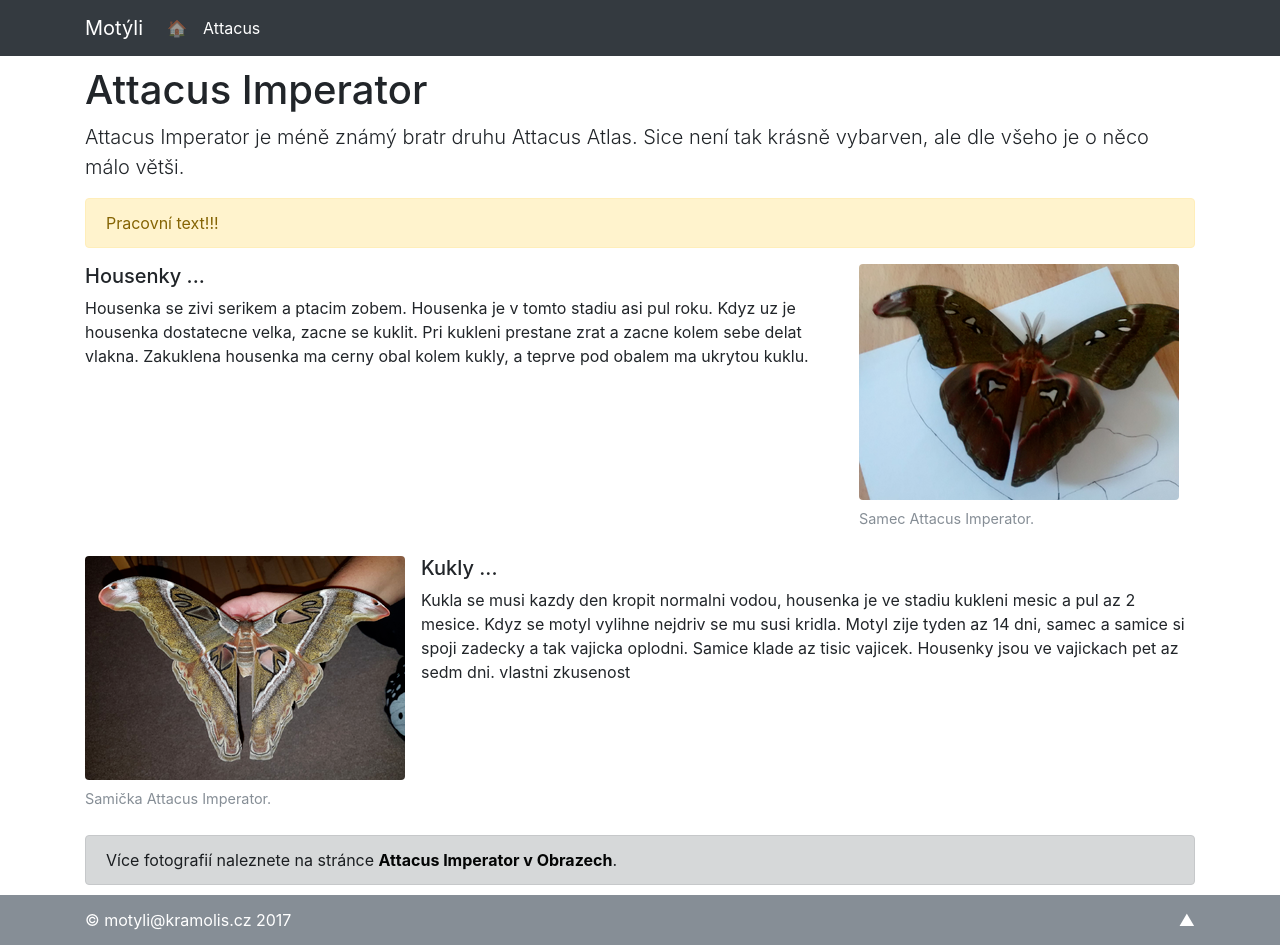
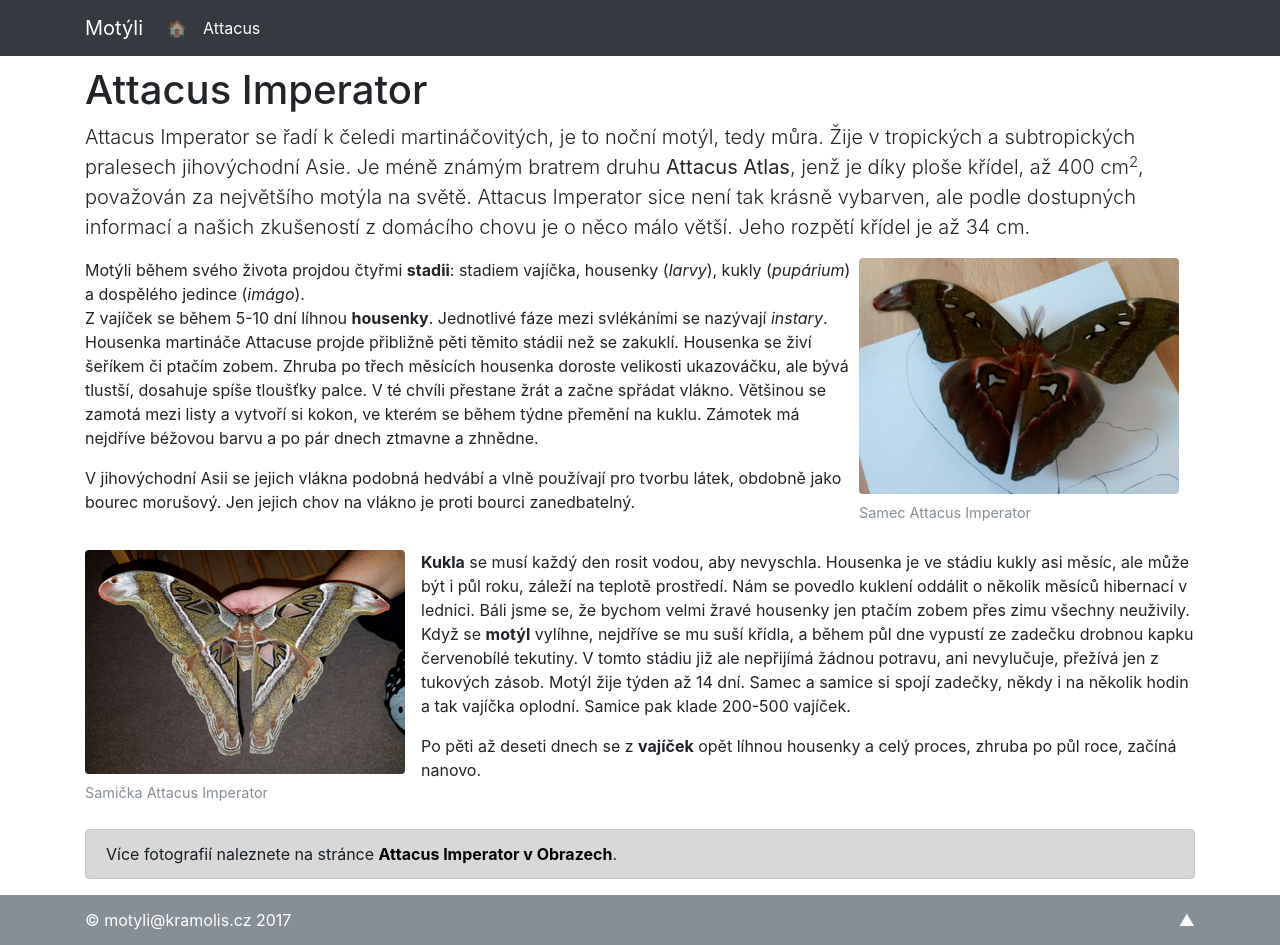
Before and after one commit to shamoh/pages-motyli, a Jekyll site: the page built from attacus/imperator.html, in a window 1280 px wide and 945 px high. Built offline with Jekyll 4.4.1, drawn with Linux system fonts in a browser that asks for light colours; nearby versions of some CDN libraries.

Commit message:
Dokoncen text o attacusovi.

```diff
--- a/attacus/imperator.html
+++ b/attacus/imperator.html
@@ -6,43 +6,53 @@ title: Attacus Imperator
 <h1>Attacus Imperator</h1>
 
 <p class="lead">
-  Attacus Imperator je méně známý bratr druhu Attacus Atlas.
-  Sice není tak krásně vybarven, ale dle všeho je o něco málo větši.
+  Attacus Imperator se řadí k čeledi martináčovitých, je to noční motýl, tedy můra.
+  Žije v tropických a subtropických pralesech jihovýchodní Asie.
+  Je méně známým bratrem druhu <strong>Attacus Atlas</strong>, jenž je díky ploše křídel,
+  až 400 cm<sup>2</sup>, považován za největšího motýla na světě.
+  Attacus Imperator sice není tak krásně vybarven, ale podle dostupných informací a
+  našich zkušeností z domácího chovu je o něco málo větší. Jeho rozpětí křídel je až 34 cm.
 </p>
-
-<div class="alert alert-warning" role="alert">
-  Pracovní text!!!
-</div>
 
 <div class="media">
   <div class="media-body">
-    <h5 class="mt-0">Housenky ...</h5>
-    Housenka se zivi serikem a ptacim zobem.
-    Housenka je v tomto stadiu asi pul roku.
-    Kdyz uz je housenka dostatecne velka,
-    zacne se kuklit.
-    Pri kukleni prestane zrat a zacne kolem sebe delat vlakna.
-    Zakuklena housenka ma cerny obal kolem kukly,
-    a teprve pod obalem ma ukrytou kuklu.
+    Motýli během svého života projdou čtyřmi <strong>stadii</strong>: stadiem vajíčka, housenky (<i>larvy</i>),
+    kukly (<i>pupárium</i>) a dospělého jedince (<i>imágo</i>).
+    <p>
+    Z vajíček se během 5-10 dní líhnou <strong>housenky</strong>. Jednotlivé fáze mezi svlékáními se nazývají
+    <i>instary</i>. Housenka martináče Attacuse projde přibližně pěti těmito stádii než se zakuklí.
+    Housenka se živí šeříkem či ptačím zobem. Zhruba po třech měsících housenka doroste velikosti
+    ukazováčku, ale bývá tlustší, dosahuje spíše tloušťky palce. V té chvíli přestane žrát a začne
+    spřádat vlákno. Většinou se zamotá mezi listy a vytvoří si kokon, ve kterém se během týdne
+    přemění na kuklu. Zámotek má nejdříve béžovou barvu a po pár dnech ztmavne a zhnědne.
+    <p>
+    V jihovýchodní Asii se jejich vlákna podobná hedvábí a vlně používají pro tvorbu látek,
+    obdobně jako bourec morušový. Jen jejich chov na vlákno je proti bourci zanedbatelný.
   </div>
   <figure class="figure">
     <img src="/images/attacus-imperator-male-320.png" class="figure-img img-fluid rounded mr-3" style="width:320px" alt="Samec Attacus Imperator">
-    <figcaption class="figure-caption">Samec Attacus Imperator.</figcaption>
+    <figcaption class="figure-caption">Samec Attacus Imperator</figcaption>
   </figure>
 </div>
 <div class="media">
   <figure class="figure">
     <img src="/images/attacus-imperator-female-320.png" class="figure-img img-fluid rounded mr-3" style="width:320px" alt="Samička Attacus Imperator">
-    <figcaption class="figure-caption">Samička Attacus Imperator.</figcaption>
+    <figcaption class="figure-caption">Samička Attacus Imperator</figcaption>
   </figure>
   <div class="media-body">
-    <h5 class="mt-0">Kukly ...</h5>
-    Kukla se musi kazdy den kropit normalni vodou,
-    housenka je ve stadiu kukleni mesic a pul az 2 mesice.
-    Kdyz se motyl vylihne nejdriv se mu susi kridla.
-    Motyl zije tyden az 14 dni, samec a samice si spoji zadecky a tak vajicka oplodni.
-    Samice klade az tisic vajicek. Housenky jsou ve vajickach pet az sedm dni.
-    vlastni zkusenost
+    <strong>Kukla</strong> se musí každý den rosit vodou, aby nevyschla.
+    Housenka je ve stádiu kukly asi měsíc, ale může být i půl roku, záleží na teplotě prostředí.
+    Nám se povedlo kuklení oddálit o několik měsíců hibernací v lednici.
+    Báli jsme se, že bychom velmi žravé housenky jen ptačím zobem přes zimu všechny neuživily.
+    <p>
+    Když se <strong>motýl</strong> vylíhne, nejdříve se mu suší křídla, a během půl dne vypustí
+    ze zadečku drobnou kapku červenobílé tekutiny. V tomto stádiu již ale nepřijímá žádnou potravu,
+    ani nevylučuje, přežívá jen z tukových zásob. Motýl žije týden až 14 dní.
+    Samec a samice si spojí zadečky, někdy i na několik hodin a tak vajíčka oplodní.
+    Samice pak klade 200-500 vajíček.
+    <p>
+    Po pěti až deseti dnech se z <strong>vajíček</strong> opět líhnou housenky a celý proces,
+    zhruba po půl roce, začíná nanovo.
   </div>
 </div>
 
```
Also changed, not shown: README.md.
